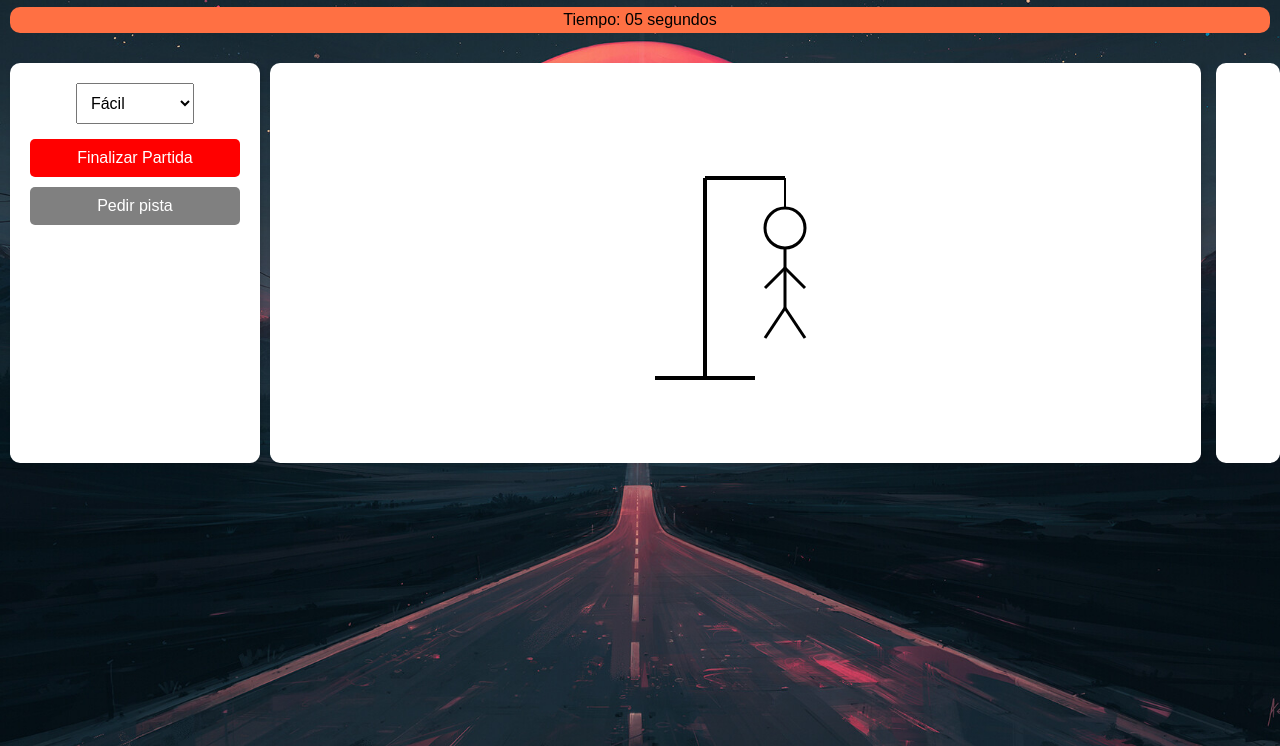
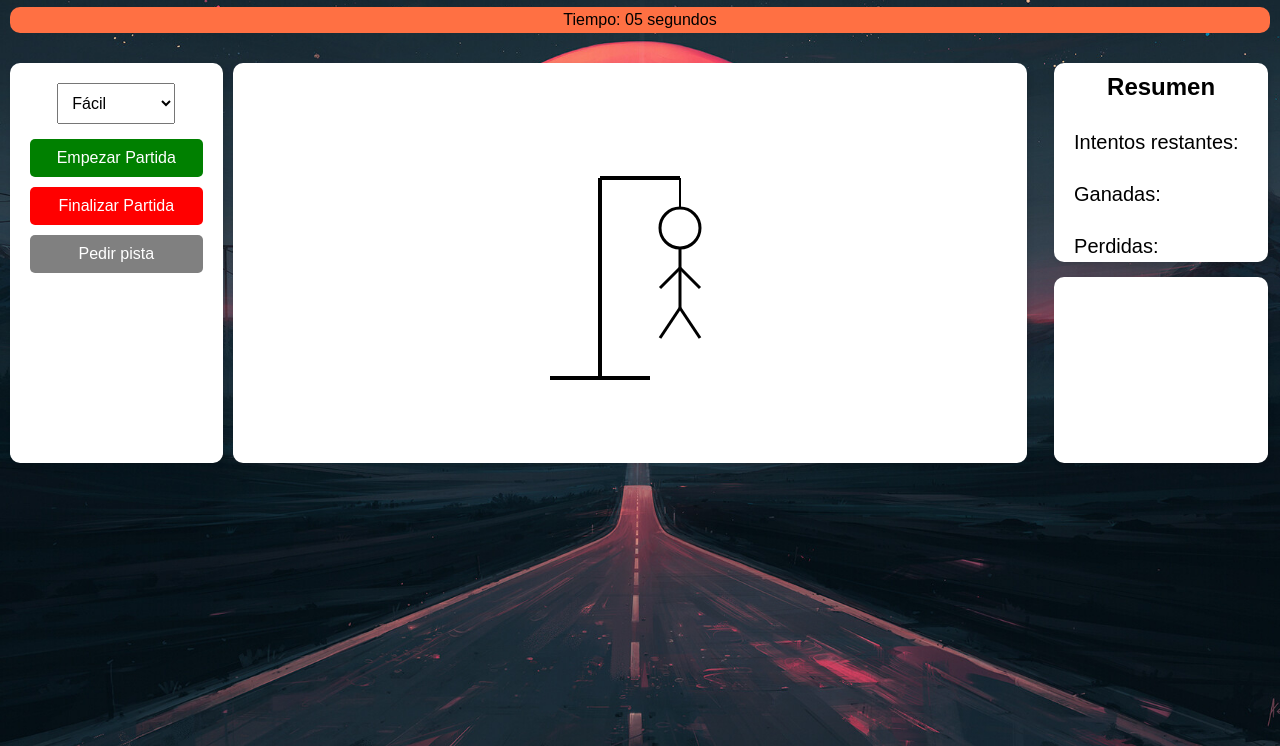
Before and after one commit to afernandezm-esliceu/AplicacionesWeb2024, a plain HTML site: page ElJocDelPenjat/index.html in a window 1280 px wide. Shown: the part 54-800 px from the top of the page. Drawn offline with Linux system fonts and the light colour scheme.

Commit message:
cambioscss

```diff
--- a/ElJocDelPenjat/estilospenjat.css
+++ b/ElJocDelPenjat/estilospenjat.css
@@ -82,7 +82,7 @@ body {
     justify-content: center;
     align-items: flex-start;
     width: 60%;
-    flex-grow: 3;
+    flex-grow: 2;
     margin-left: 10px;
 
 }
@@ -104,6 +104,7 @@ main{
     flex-direction: row;
     justify-content: space-evenly;
     margin-top: 30px;
+    align-items: stretch;
     flex-wrap: wrap;
 }
 
@@ -118,12 +119,43 @@ main{
     flex-direction: column;
     align-items: center;
     justify-content: center;
-    flex-grow: 1;
-    background-color: white;
+    flex-grow: 4;
     margin-left: 15px;
     border-radius: 10px;
+    gap: 15px;
 }
 
-#resumen {
+.caja {
+    width: 90%; /* O ajusta según tu necesidad */
+    height: 50%; /* Ocupa la mitad del contenedor padre */
+    background-color: white; /* Color de prueba */
+    border-radius: 10px;
+    box-shadow: 2px 2px 5px rgba(0, 0, 0, 0.1);
+}
 
+.titulos {
+    text-align: center;
+    margin-top: 5;
 }
+
+.texto {
+    margin-left: 20;
+    margin-top: 20;
+    font-size: 20;
+}
+
+#iniciar {
+    background-color: green;
+    margin-bottom: 10px;
+    color: white;
+    padding: 10px 20px;
+    border: none;
+    border-radius: 5px;
+    font-size: 16px;
+    cursor: pointer;
+    width: 100%;
+}
+
+#iniciar:hover {
+    background-color: darkgreen;
+}
--- a/ElJocDelPenjat/index.html
+++ b/ElJocDelPenjat/index.html
@@ -26,7 +26,7 @@
                     <option value="dificil">Difícil</option>
                 </select>
             </label>
-
+            <button id="iniciar">Empezar Partida</button>
             <button id="finalizar">Finalizar Partida</button>
             <button id="pista">Pedir pista</button>
         </div>
@@ -38,11 +38,14 @@
         </div>
 
         <div id="cajasDerechas">
-            <div id="resumen" class="fondoBlanco">
-
+            <div id="resumen" class="caja">
+                <h2 class="titulos">Resumen</h2>
+                <p id="intentos" class="texto">Intentos restantes: </p>
+                <p id="ganadas" class="texto">Ganadas: </p>
+                <p id="perdidas" class="texto">Perdidas: </p>
             </div>
 
-            <div id="contenedorLog" class="fondoBlanco">
+            <div id="contenedorLog" class="caja">
 
             </div>
         </div>
```
